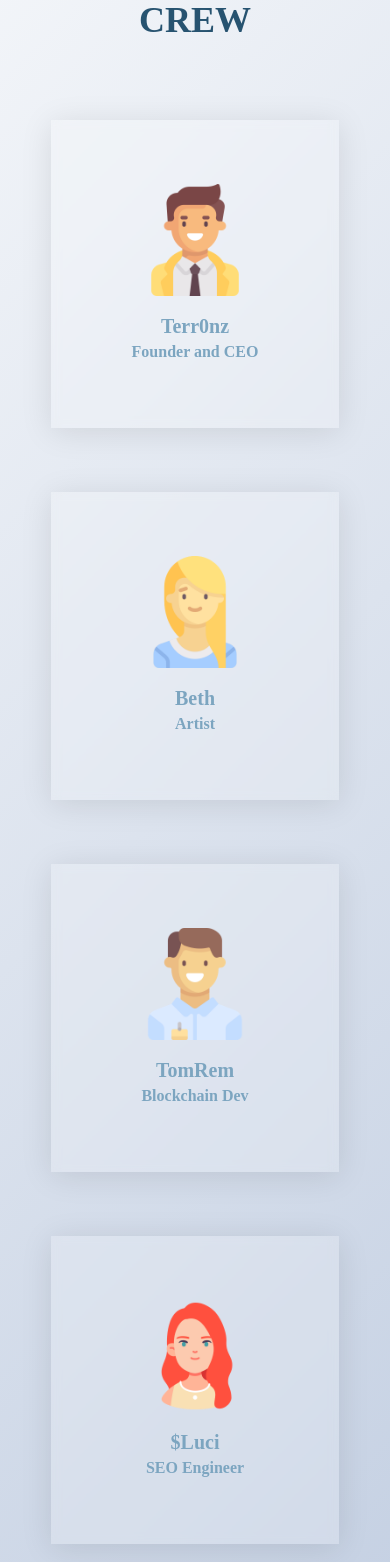
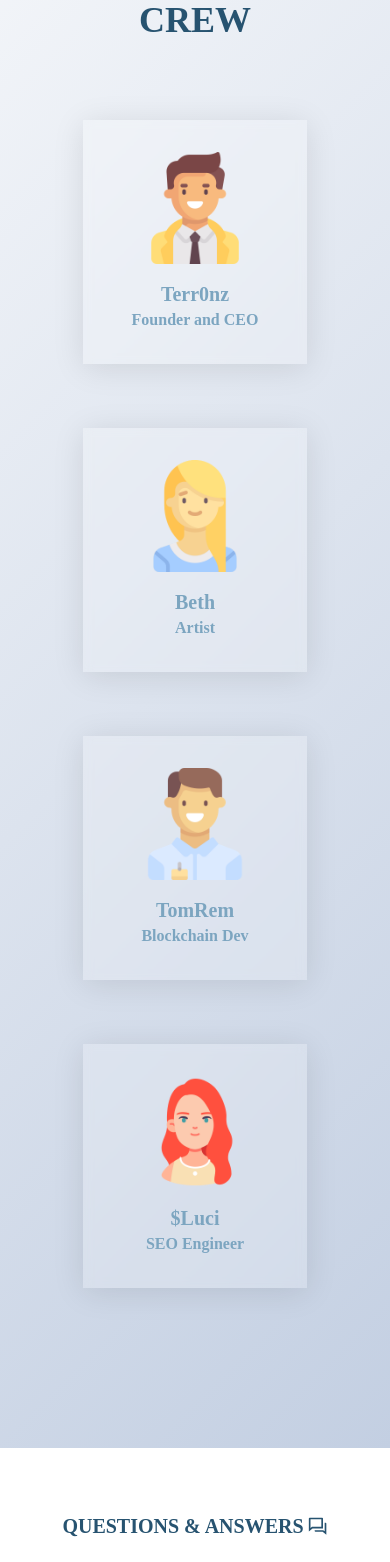
Before and after one commit to gonrodter/future-mind-marketplace, a React (Create React App) app: page /futuremind in a window 390 px wide. Shown: the part 4800-6362 px from the top of the page. Built offline with nearby package versions, Linux system fonts and the light colour scheme.

Commit message:
responsive fixes

```diff
--- a/src/components/FutureMind/CollectionTeam.jsx
+++ b/src/components/FutureMind/CollectionTeam.jsx
@@ -20,7 +20,7 @@ const CollectionTeam = () => {
         </p>
       </div>
       <div className="grid md:grid-cols-2 2xl:grid-cols-4 2xl:px-0 gap-16 lg:px-40 py-20">
-        <div className="glass p-16 m-auto">
+        <div className="glass p-8 md:p-16 m-auto">
           <img
             className="h-28 block ml-auto mr-auto"
             src={avatar}
@@ -33,7 +33,7 @@ const CollectionTeam = () => {
             Founder and CEO
           </p>
         </div>
-        <div className="glass p-16 m-auto">
+        <div className="glass p-8 md:p-16 m-auto">
           <img
             className="h-28 block ml-auto mr-auto"
             src={avatar2}
@@ -46,7 +46,7 @@ const CollectionTeam = () => {
             Artist
           </p>
         </div>
-        <div className="glass p-16 m-auto">
+        <div className="glass p-8 md:p-16 m-auto">
           <img
             className="h-28 block ml-auto mr-auto"
             src={avatar3}
@@ -59,7 +59,7 @@ const CollectionTeam = () => {
             Blockchain Dev
           </p>
         </div>
-        <div className="glass p-16 m-auto">
+        <div className="glass p-8 md:p-16 m-auto">
           <img
             className="h-28 block ml-auto mr-auto"
             src={avatar4}
```
